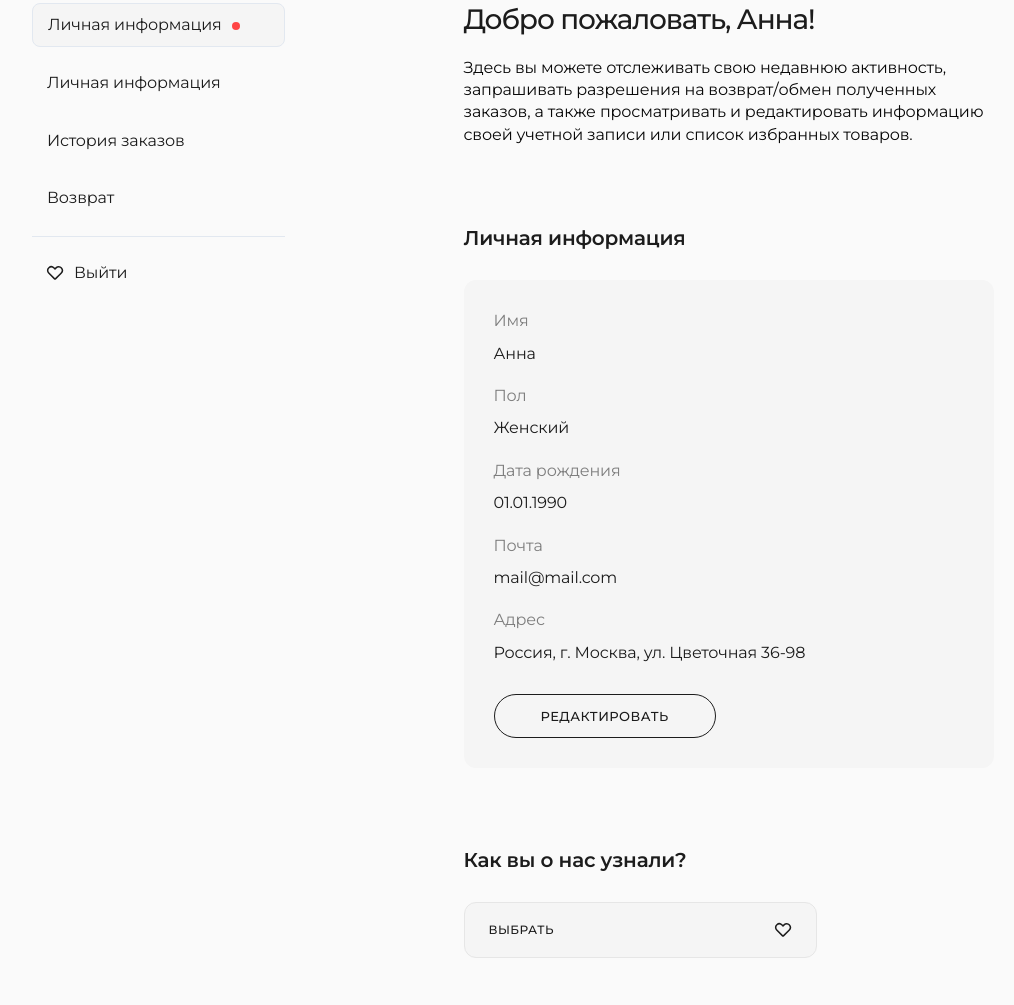
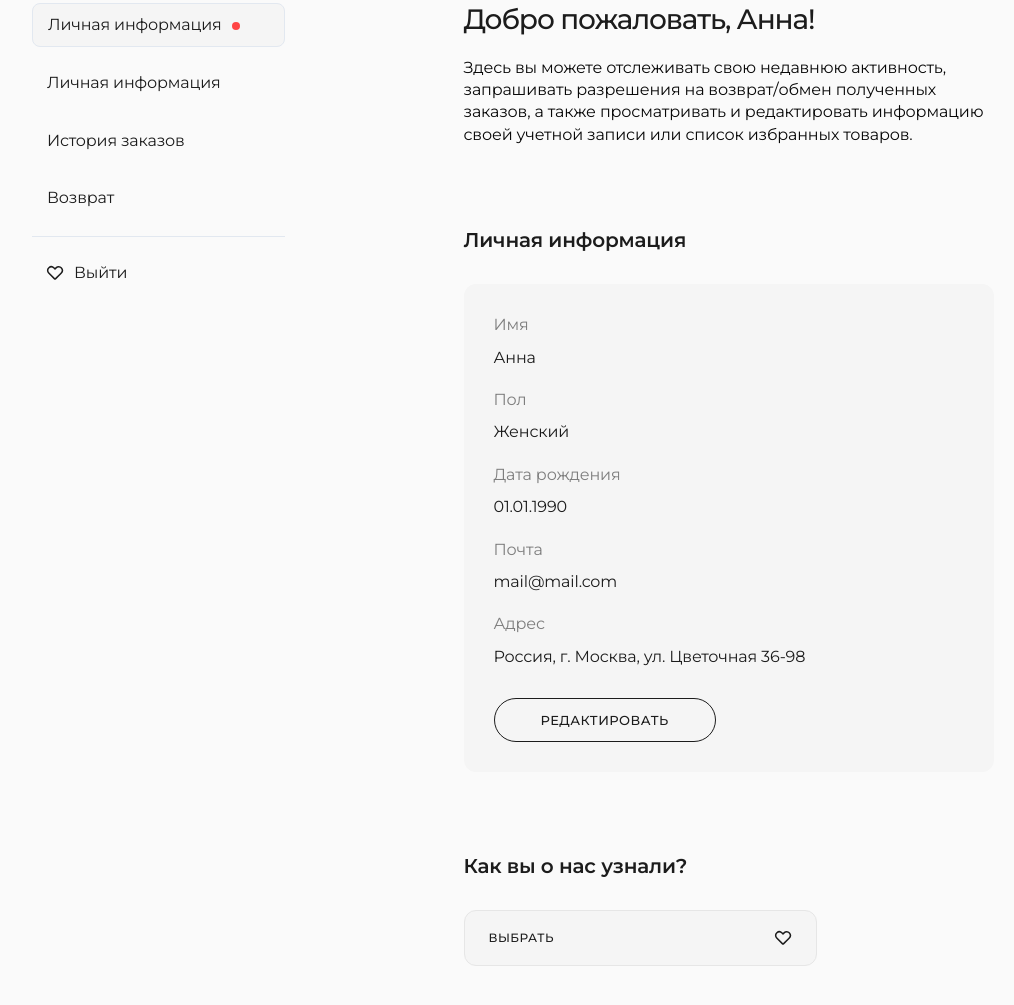
Before and after one commit to nurali-code/Remark, a plain HTML site: page lc.html in a window 1280 px wide. Shown: the part 109-1114 px from the top of the page, without its empty margins (58-1072 px from the left). Drawn offline with Linux system fonts and the light colour scheme.

Commit message:
html fix

```diff
--- a/lc.html
+++ b/lc.html
@@ -298,7 +298,7 @@
 
     <!-- Bredcums -->
     <div class="container">
-        <ul class="bredcums d-flex align-items-center pt-15 pb-25">
+        <ul class="bredcums d-flex align-items-center py-15 pb-lg-25">
             <li class="bredcums-item bredcums-back">
                 <a href="#" class="btn btn-xs btn-icon btn-scale-icon border rounded-1">
                     <span class="btn-text">
@@ -345,13 +345,13 @@
 
                 <div class="col-xl-6 col-lg-8 col-md-12 mx-auto">
                     <h1 class="h3 fw-medium mb-10">Добро пожаловать, Анна!</h1>
-                    <p class="text-black mb-40 fs-7 fs-lg-6">
+                    <p class="text-black mb-18 mb-lg-40 fs-7 fs-lg-6">
                         Здесь вы можете отслеживать свою недавнюю активность, запрашивать разрешения на возврат/обмен
                         полученных заказов, а также просматривать и редактировать информацию своей учетной записи или
                         список избранных товаров.
                     </p>
-                    <h2 class="h4 fw-semibold mb-15">Личная информация</h2>
-                    <div class="bg-body-secondary rounded-2 mb-40 p-10 p-lg-15">
+                    <p class="fs-6 fs-lg-4 fw-semibold mb-10 mb-lg-15">Личная информация</p>
+                    <div class="bg-body-secondary rounded-2 mb-18 mb-lg-40 p-10 p-lg-15">
                         <p class="fs-7 fs-lg-6 mb-15">
                             <span class="d-block mb-3 mb-lg-5 text-body-tertiary">Имя</span>
                             <span class="d-block mb-10">Анна</span>
@@ -372,13 +372,16 @@
                         </button>
                     </div>
 
-                    <h3 class="h4 fw-semibold mb-15">Как вы о нас узнали?</h3>
+                    <p class="fs-6 fs-lg-4 fw-semibold mb-10 mb-lg-15">Как вы о нас узнали?</p>
                     <div id="myDropdown2" class="dropdown col-lg-8">
-                        <a class="hstack btn border btn-lg px-12 bg-body-secondary justify-content-between" href="#" role="button" data-bs-toggle="dropdown"
-                            data-bs-auto-close="outside" aria-expanded="false">
+                        <a class="hstack btn border btn-lg px-12 bg-body-secondary justify-content-between" href="#"
+                            role="button" data-bs-toggle="dropdown" data-bs-auto-close="outside" aria-expanded="false">
                             Выбрать
-                            <svg class="svg-icon" xmlns="http://www.w3.org/2000/svg" width="18" height="18" viewBox="0 0 18 18" fill="none">
-                                <path d="M9.401 14.8992L15.0963 9.20388C16.4955 7.79763 16.6994 5.49841 15.3776 4.02888C15.0461 3.65855 14.6425 3.3597 14.1916 3.1506C13.7407 2.94149 13.2519 2.82651 12.755 2.81269C12.2582 2.79887 11.7638 2.8865 11.3019 3.07022C10.8401 3.25394 10.4206 3.5299 10.069 3.88122L9.00022 4.95701L8.07913 4.02888C6.67288 2.62966 4.37366 2.42576 2.90413 3.74763C2.5338 4.07914 2.23495 4.48268 2.02584 4.93359C1.81673 5.3845 1.70176 5.87331 1.68794 6.37015C1.67412 6.867 1.76174 7.36144 1.94547 7.82328C2.12919 8.28511 2.40514 8.70464 2.75647 9.05623L8.59944 14.8992C8.70609 15.0048 8.85012 15.0641 9.00022 15.0641C9.15032 15.0641 9.29436 15.0048 9.401 14.8992V14.8992Z" stroke="currentColor" stroke-linecap="round" stroke-linejoin="round"></path>
+                            <svg class="svg-icon" xmlns="http://www.w3.org/2000/svg" width="18" height="18"
+                                viewBox="0 0 18 18" fill="none">
+                                <path
+                                    d="M9.401 14.8992L15.0963 9.20388C16.4955 7.79763 16.6994 5.49841 15.3776 4.02888C15.0461 3.65855 14.6425 3.3597 14.1916 3.1506C13.7407 2.94149 13.2519 2.82651 12.755 2.81269C12.2582 2.79887 11.7638 2.8865 11.3019 3.07022C10.8401 3.25394 10.4206 3.5299 10.069 3.88122L9.00022 4.95701L8.07913 4.02888C6.67288 2.62966 4.37366 2.42576 2.90413 3.74763C2.5338 4.07914 2.23495 4.48268 2.02584 4.93359C1.81673 5.3845 1.70176 5.87331 1.68794 6.37015C1.67412 6.867 1.76174 7.36144 1.94547 7.82328C2.12919 8.28511 2.40514 8.70464 2.75647 9.05623L8.59944 14.8992C8.70609 15.0048 8.85012 15.0641 9.00022 15.0641C9.15032 15.0641 9.29436 15.0048 9.401 14.8992V14.8992Z"
+                                    stroke="currentColor" stroke-linecap="round" stroke-linejoin="round"></path>
                             </svg>
                         </a>
 
```
